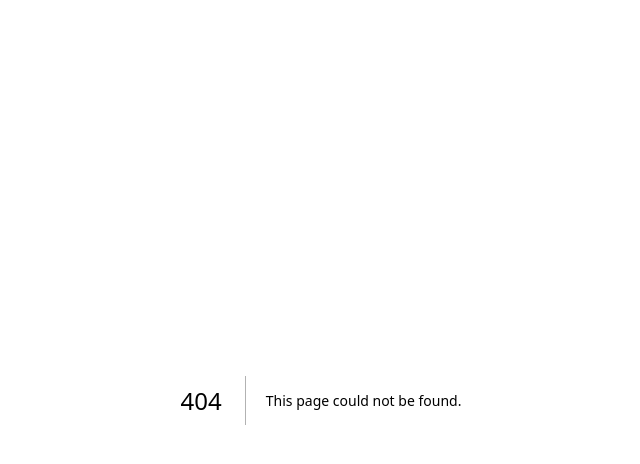
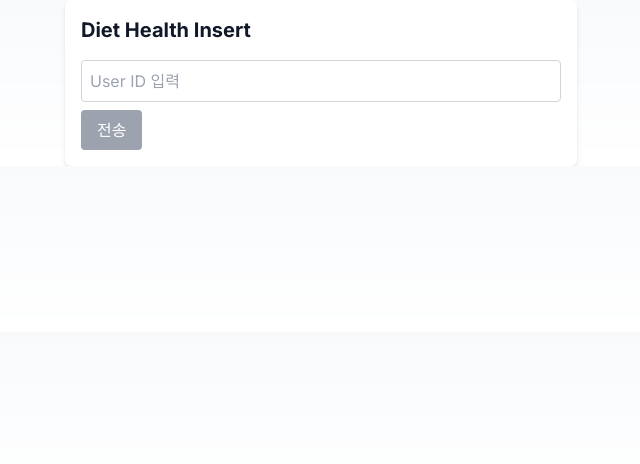
Before and after one commit to kksun12/onulfit-team3, a Next.js app: page /diet-health-insert in a window 1280 px wide. Before the commit this address had no page. Shown: the top 464 px of the page, without its empty margins (319-959 px from the left). Built offline with nearby package versions, Linux system fonts and the light colour scheme.

Commit message:
chat 기능 보완, 백엔드 정보 저장 기능 추가

```diff
--- /dev/null
+++ b/src/app/diet-health-insert/page.tsx
@@ -0,0 +1,66 @@
+"use client";
+
+import { useState } from "react";
+import axios from "axios";
+
+export default function DietHealthInsert() {
+  const [userId, setUserId] = useState("");
+  const [result, setResult] = useState<string | null>(null);
+  const [loading, setLoading] = useState(false);
+  const [error, setError] = useState<string | null>(null);
+
+  const handleSubmit = async () => {
+    setLoading(true);
+    setError(null);
+    setResult(null);
+
+    try {
+      const res = await axios.post(
+        `${process.env.NEXT_PUBLIC_API_BASE_URL}/api/diet-health-insert`,
+        { userId } // 서버에서 @RequestBody String userId 로 받음
+      );
+
+    if (res.data.success){
+        setResult(res.data.rspData);
+    }else{
+        setResult(res.data.message)
+    }
+     console.log(res.data)
+
+    } catch (err: any) {
+      setError(err.response?.data?.error || err.message);
+    } finally {
+      setLoading(false);
+    }
+  };
+
+  return (
+    <div className="max-w-lg mx-auto p-4 bg-white dark:bg-gray-900 rounded-md shadow-md">
+      <h1 className="text-xl font-bold mb-4 text-gray-900 dark:text-gray-100">Diet Health Insert</h1>
+
+      <input
+        type="text"
+        placeholder="User ID 입력"
+        value={userId}
+        onChange={(e) => setUserId(e.target.value)}
+        className="border border-gray-300 dark:border-gray-700 p-2 w-full mb-2 rounded bg-white dark:bg-gray-800 text-gray-900 dark:text-gray-100 placeholder-gray-400 dark:placeholder-gray-500"
+      />
+
+      <button
+        onClick={handleSubmit}
+        disabled={loading || !userId.trim()}
+        className="bg-blue-500 hover:bg-blue-600 disabled:bg-gray-400 disabled:cursor-not-allowed px-4 py-2 rounded text-white"
+      >
+        {loading ? "처리 중..." : "전송"}
+      </button>
+
+      {error && <p className="text-red-500 mt-4">{error}</p>}
+      {result && (
+        <div className="mt-4 p-3 border border-gray-300 dark:border-gray-700 rounded bg-gray-50 dark:bg-gray-800 text-gray-900 dark:text-gray-100 whitespace-pre-wrap">
+          <strong>응답 결과:</strong>
+          <pre>{result}</pre>
+        </div>
+      )}
+    </div>
+  );
+}
```
